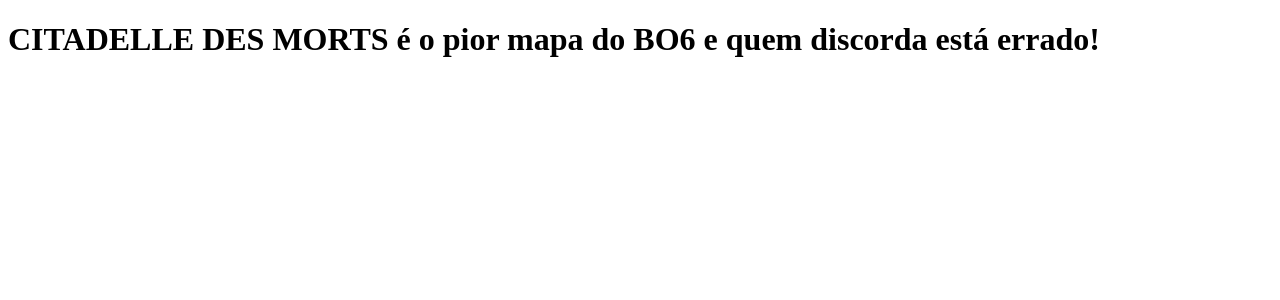
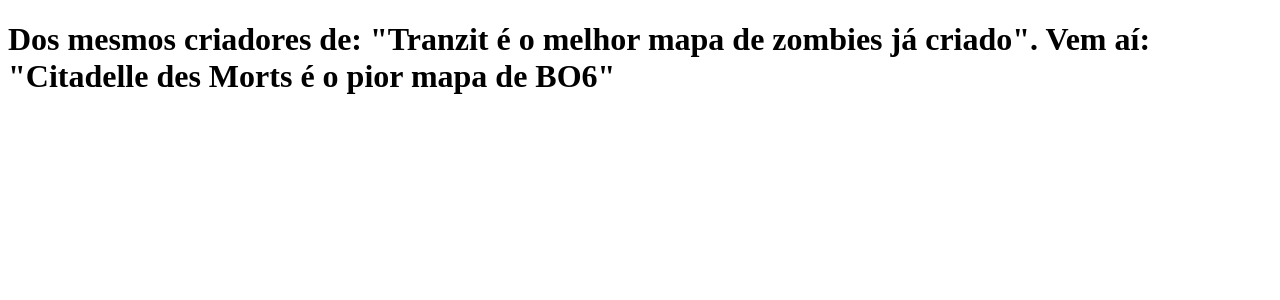
Before and after one commit to CarlosValera000/clone-tabnews, a Next.js app: page / in a window 1280 px wide. Shown: the top 300 px of the page. Built offline with nearby package versions, Linux system fonts and the light colour scheme.

Commit message:
modifica a frase

```diff
--- a/pages/index.js
+++ b/pages/index.js
@@ -1,5 +1,5 @@
 function Home() {
-    return <h1>CITADELLE DES MORTS é o pior mapa do BO6 e quem discorda está errado!</h1>
+    return <h1>Dos mesmos criadores de: "Tranzit é o melhor mapa de zombies já criado". Vem aí: "Citadelle des Morts é o pior mapa de BO6"</h1>
 };
 
 export default Home;
```
